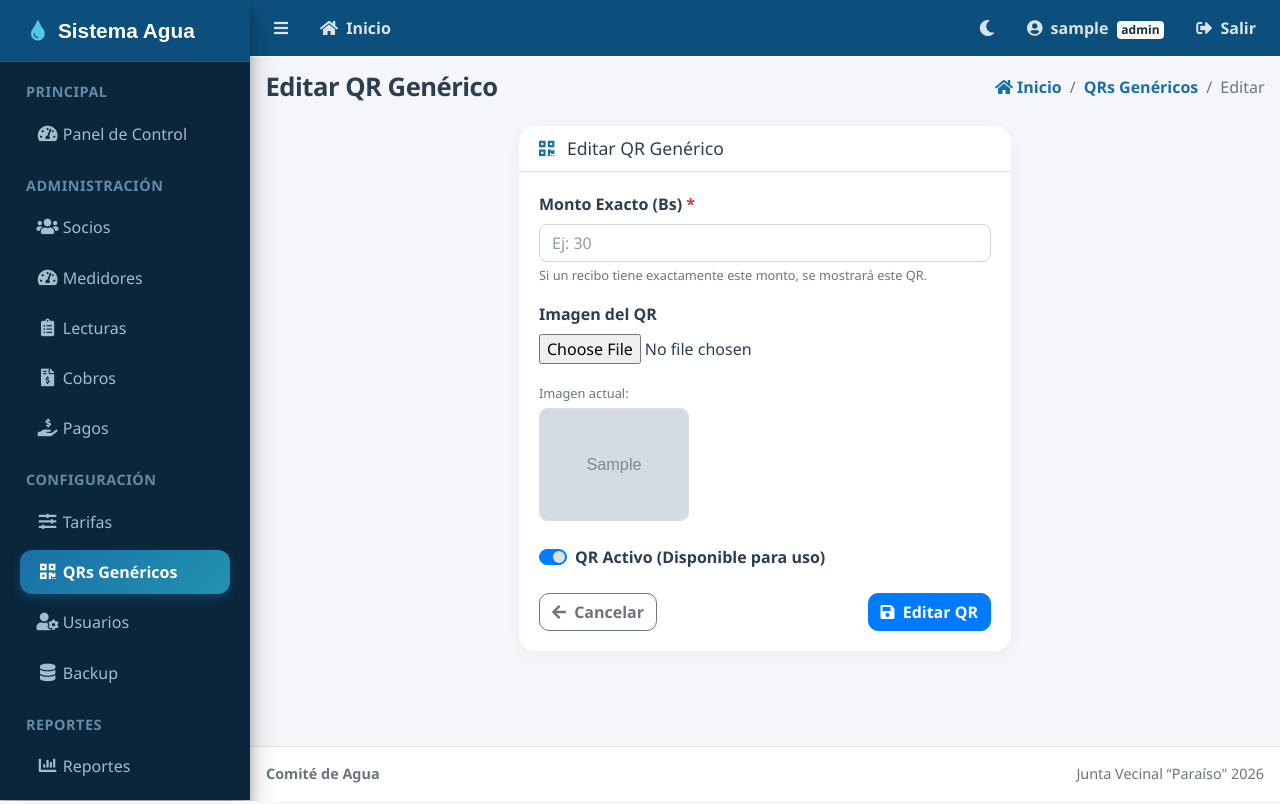
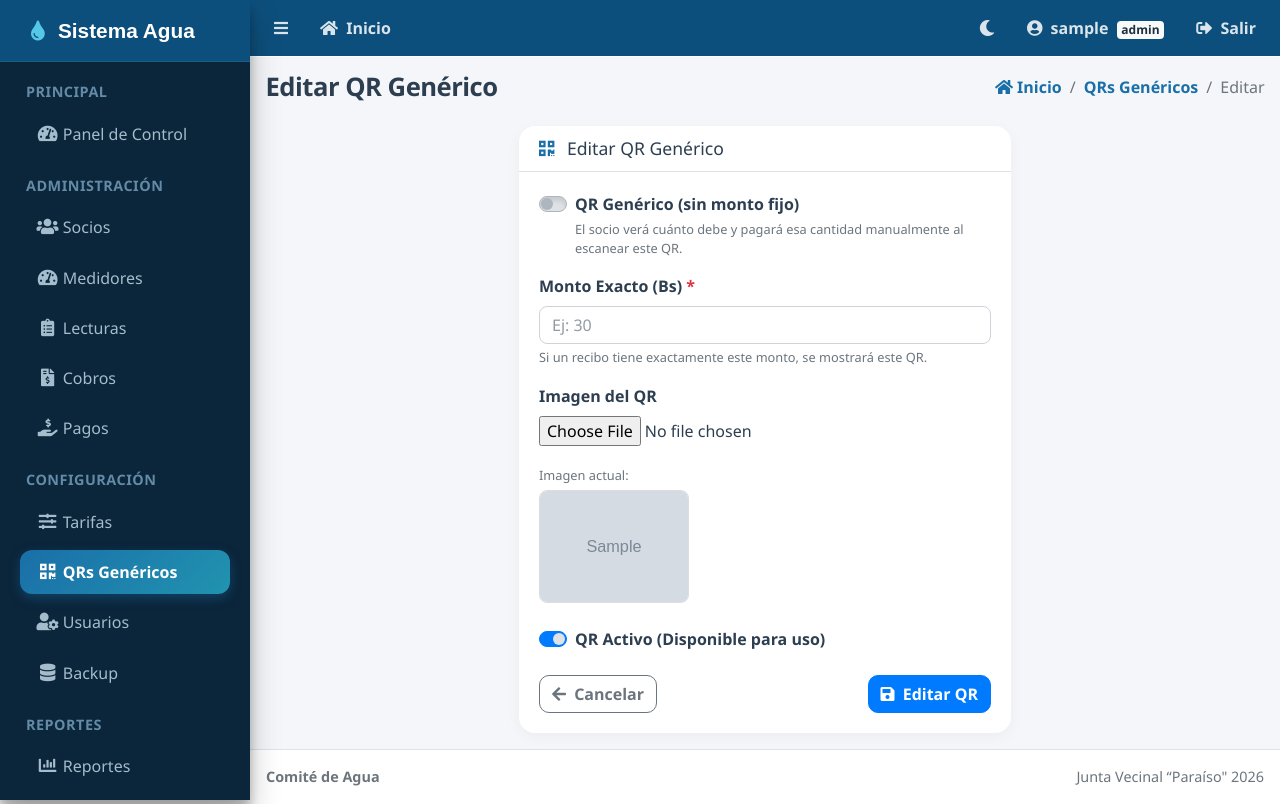
Before and after one commit to machete736/Sistema_Agua, a Django app: page /qrs/editar/1/ in a window 1280 px wide. Run offline with Django 5.2, Linux system fonts and the light colour scheme; a user stored in the database is signed in; tables that the repository leaves empty hold one stand-in row (values such as "Sample post"); grey boxes marked "Sample" are stand-in pictures; some libraries are stand-ins or nearby versions.

Commit message:
cambios de pago QR generico aunmento2

```diff
--- a/templates/qrs/form.html
+++ b/templates/qrs/form.html
@@ -23,14 +23,21 @@
         <form method="post" enctype="multipart/form-data">
           {% csrf_token %}
 
-          <div class="form-group">
+          <div class="form-group custom-control custom-switch mb-3">
+            <input type="checkbox" class="custom-control-input" id="sin_monto" name="sin_monto"
+                   {% if qr and qr.es_sin_monto %}checked{% endif %}
+                   onchange="document.getElementById('bloque_monto').style.display = this.checked ? 'none' : 'block';">
+            <label class="custom-control-label" for="sin_monto">QR Genérico (sin monto fijo)</label>
+            <small class="form-text text-muted">El socio verá cuánto debe y pagará esa cantidad manualmente al escanear este QR.</small>
+          </div>
+
+          <div class="form-group" id="bloque_monto" {% if qr and qr.es_sin_monto %}style="display:none;"{% endif %}>
             <label for="monto">Monto Exacto (Bs) <span class="text-danger">*</span></label>
             <input type="number" id="monto" name="monto"
                    class="form-control"
                    step="0.01" min="0"
                    value="{{ qr.monto|default:'' }}"
-                   placeholder="Ej: 30"
-                   required>
+                   placeholder="Ej: 30">
             <small class="text-muted">Si un recibo tiene exactamente este monto, se mostrará este QR.</small>
           </div>
 
```
Also changed, not shown: templates/qrs/lista.html (+7 -1 lines).
